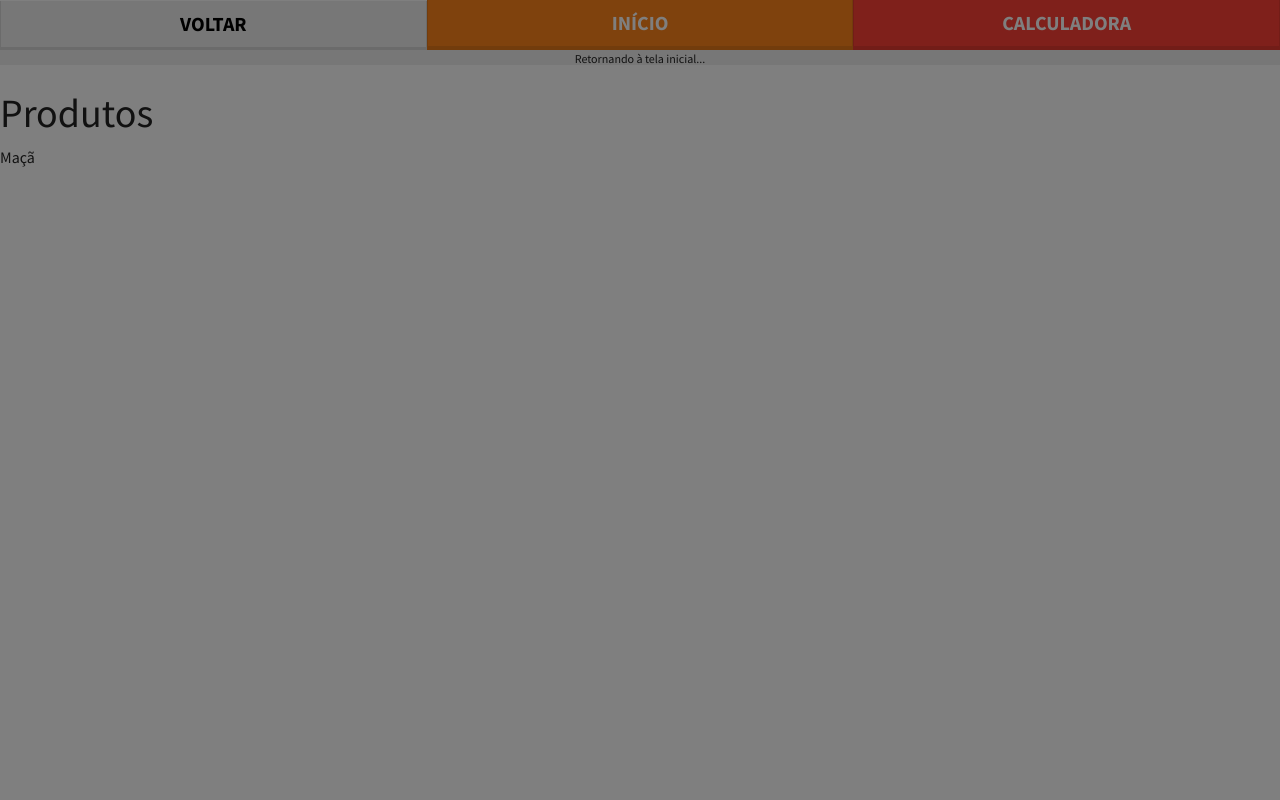
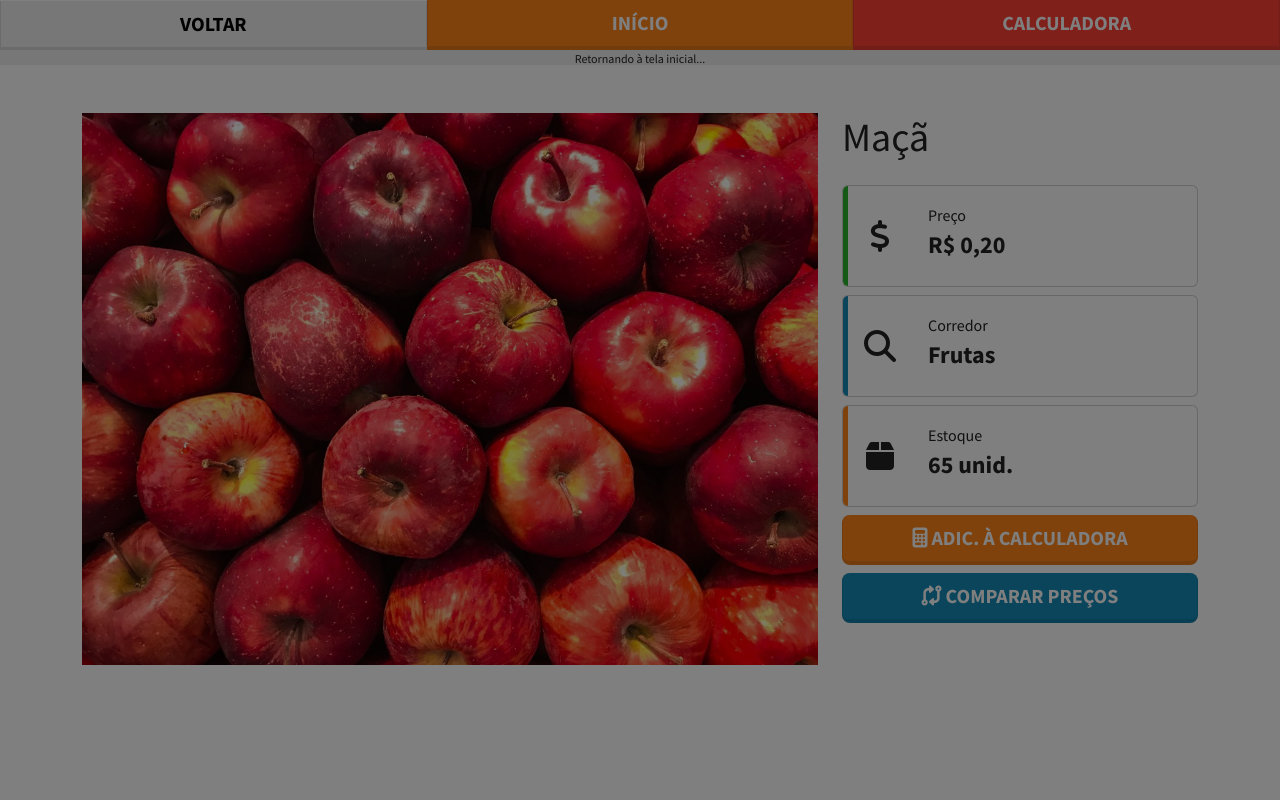
Before and after one commit to josejefferson/shop-screen, a Django app: page /produto/1 in a window 1280 px wide. Run offline with Django 5.2, Linux system fonts and the light colour scheme; data comes from the database, SQL or seed files in the repository; some libraries are stand-ins or nearby versions.

Commit message:
feat: Criado página do produto.

```diff
--- a/app/templates/produto.html
+++ b/app/templates/produto.html
@@ -1,9 +1,60 @@
 {% extends 'layouts/screen.html' %}
 {% block main %}
 
-<!-- {% include 'components/progress-bar.html' %} -->
 
-<h1>Produtos</h1>
-<p>{{ id.nome }}</p>
+<div class="container my-4">
+	<div class="row">
+		<div class="col-8">
+			<img src="/{{ produto.imagem }}" class="w-100">
+		</div>
+		<div class="col-4">
+			<h1 class="mb-4">{{ produto.nome }}</h1>
+
+			<div class="card d-flex flex-row align-items-center mt-2 overflow-hidden">
+				<div class="bg-success" style="width: 5px; height: 100px"></div>
+				<div class="text-center" style="width: 64px;">
+					<i class="fa-solid fa-dollar-sign d-block fs-2"></i>
+				</div>
+
+			  <div class="card-body">
+			    <p class="card-text mb-1">Preço</p>
+			    <h4 class="card-title fw-semibold">R$ {{ produto.preco }}</h4>
+			  </div>
+			</div>
+
+			<div class="card d-flex flex-row align-items-center mt-2 overflow-hidden">
+				<div class="bg-primary" style="width: 5px; height: 100px"></div>
+				<div class="text-center" style="width: 64px;">
+					<i class="fa-solid fa-magnifying-glass d-block fs-2"></i>
+				</div>
+
+			  <div class="card-body">
+			    <p class="card-text mb-1">Corredor</p>
+			    <h4 class="card-title fw-semibold">{{ produto.corredor }}</h4>
+			  </div>
+			</div>
+
+			<div class="card d-flex flex-row align-items-center mt-2 overflow-hidden">
+				<div class="bg-warning" style="width: 5px; height: 100px"></div>
+				<div class="text-center" style="width: 64px;">
+					<i class="fa-solid fa-box d-block fs-2"></i>
+				</div>
+
+			  <div class="card-body">
+			    <p class="card-text mb-1">Estoque</p>
+			    <h4 class="card-title fw-semibold">{{ produto.estoque }} unid.</h4>
+			  </div>
+			</div>
+
+			<button class="btn btn-warning btn-lg d-block mt-2 w-100">
+				<i class="fa-solid fa-calculator"></i> Adic. à calculadora
+			</button>
+
+			<button class="btn btn-primary btn-lg d-block mt-2 w-100">
+				<i class="fa-solid fa-code-compare"></i> Comparar preços
+			</button>
+		</div>
+	</div>
+</div>
 
 {% endblock %}
--- a/app/views.py
+++ b/app/views.py
@@ -22,5 +22,5 @@ def resultados_pesquisa(request):
     return render(request, 'resultados_pesquisa.html', {'pesquisa':pesquisa, 'filterNome':filterNome})
 
 def produto(request, id):
-    p = Produto.objects.get(id=id)
-    return render(request, 'produto.html', {'id':p})
+    produto = Produto.objects.get(id=id)
+    return render(request, 'produto.html', {'produto': produto})
```
